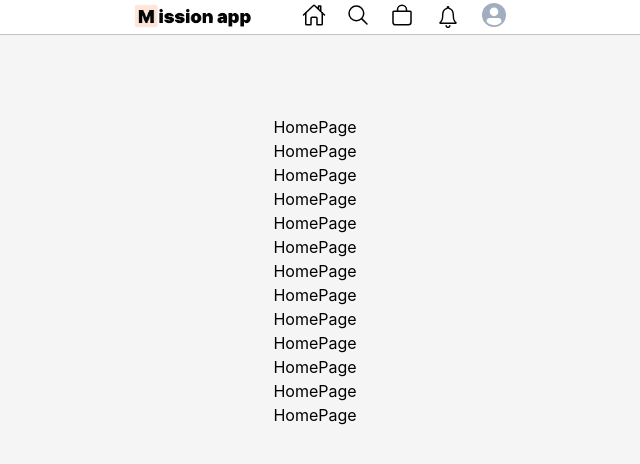
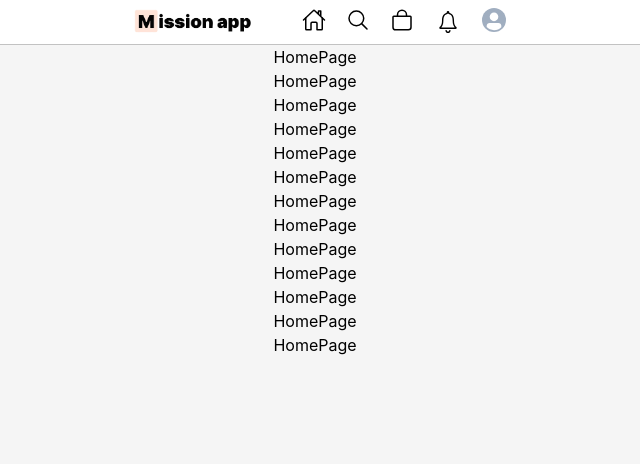
Before and after one commit to Amaro-peter/mission-app-FaithTech, a React (Vite) app: page / in a window 1280 px wide. Shown: the top 464 px of the page, without its empty margins (325-965 px from the left). Built offline with nearby package versions, Linux system fonts and the light colour scheme.

Commit message:
NavBar modifications

```diff
--- a/src/Layouts/PageLayout/PageLayout.jsx
+++ b/src/Layouts/PageLayout/PageLayout.jsx
@@ -45,14 +45,13 @@ function PageLayout({children}) {
     <VStack minH={"100vh"} spacing={0}>
       {canRenderNavBar && (
         <Box w={"full"} justifyContent={"center"} alignItems={"center"}
-        minHeight={"80px"}
         >
           <NavBar isLargerThanBase={isLargerThanBase} />
         </Box>
       )}
 
       <Box flex={1} w={{base:"calc(100%-70px)", md:"calc(100% -240px)"}} mx={"auto"}
-      mt={"35px"}
+      mt={"45px"}
       overflow={"auto"}
       position={"relative"}
       mb={"50px"}
--- a/src/components/NavBar/NavBar.jsx
+++ b/src/components/NavBar/NavBar.jsx
@@ -10,7 +10,7 @@ function NavBar( { isLargerThanBase } ) {
   return (
     <Box
     width={"full"}
-    h={"35px"}
+    h={"45px"}
     borderBottom={"1px solid"}
     borderColor={"blackAlpha.400"}
     px={{ base: 4, md: 8 }}
@@ -33,7 +33,7 @@ function NavBar( { isLargerThanBase } ) {
             <Image
             src={"./Mission.png"}  // Image source
             alt="Mission Logo"
-            width={{ base: "30%", md: "20%", lg: "10%" }}  // Responsive width
+            width={{ base: "50%", md: "20%", lg: "10%" }}  // Responsive width
             maxWidth="200px"  // Max width to ensure proper scaling
             minWidth="50px"  // Min width to ensure visibility at smaller sizes
             height="auto"  // Auto height to maintain aspect ratio
@@ -61,9 +61,8 @@ function NavBar( { isLargerThanBase } ) {
               <Image
               src={"./Mission.png"}  // Image source
               alt="Mission Logo"
-              width={{ base: "30%", md: "20%", lg: "10%" }}  // Responsive width
-              maxWidth="200px"  // Max width to ensure proper scaling
-              minWidth="50px"  // Min width to ensure visibility at smaller sizes
+              width={{ base: "50%", md: "20%", lg: "10%" }}  // Responsive width
+
               height="auto"  // Auto height to maintain aspect ratio
               m={2}
               />
```
